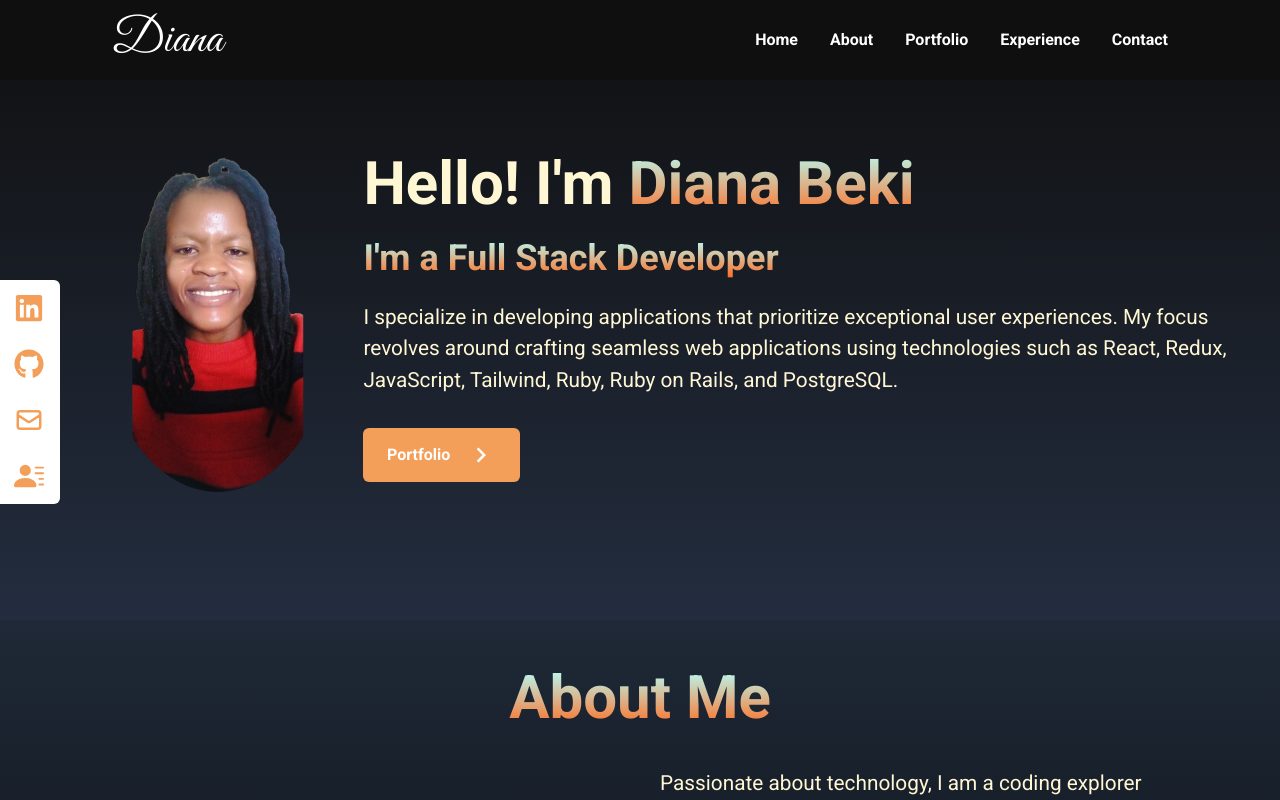
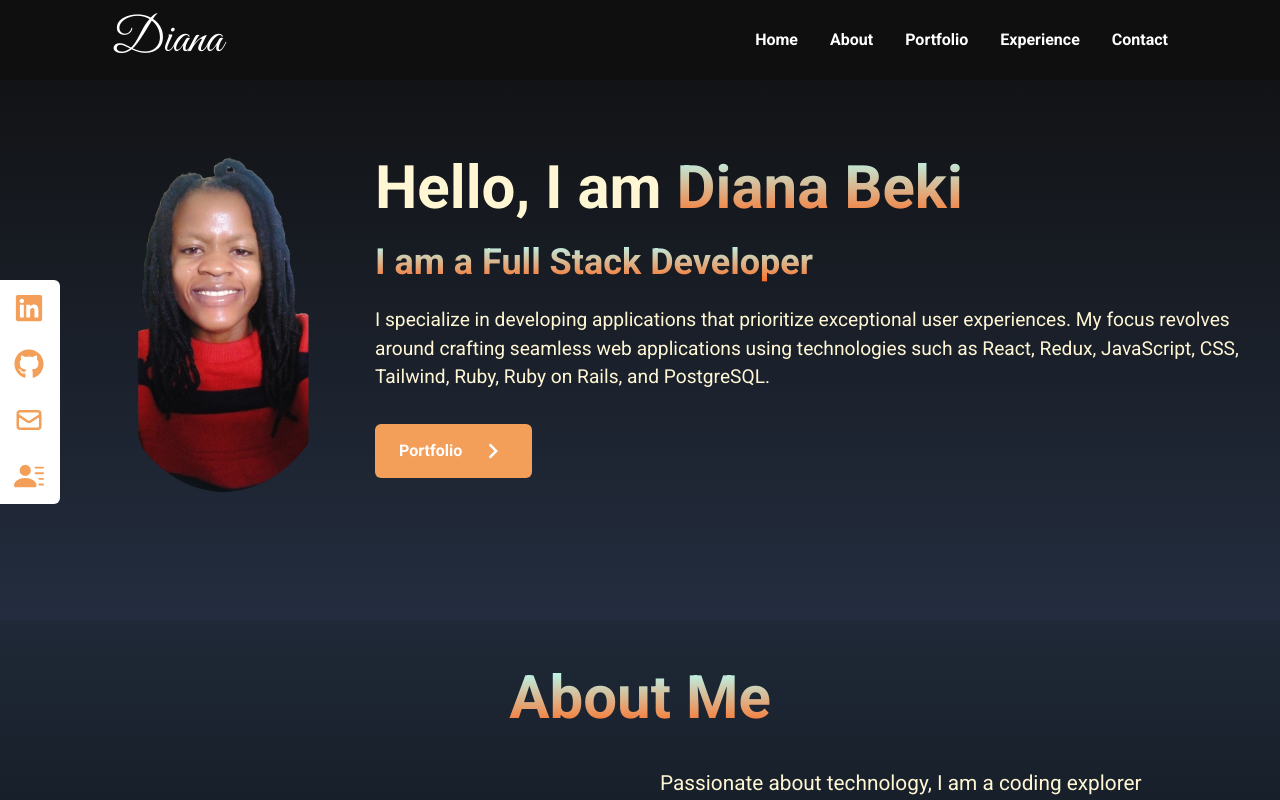
Before and after one commit to DianaBeki/my-portfolio-react, a React (Create React App) app: page / in a window 1280 px wide. Shown: the top 800 px of the page. Built offline with nearby package versions, Linux system fonts and the light colour scheme.

Commit message:
Update text size

```diff
--- a/src/components/Home.jsx
+++ b/src/components/Home.jsx
@@ -11,15 +11,21 @@ const Home = () => (
       </div>
       <div className="flex flex-col justify-center gap-2 md:gap-6 md:ml-3 lg:ml-6">
         <p className="text-[#FFF7D4] text-2xl md:text-3xl lg:text-6xl font-bold mt-2 md:mt-10">
-          Hello! I'm
+          Hello, I am
           {' '}
           <span className="bg-clip-text bg-gradient-to-b from-[#B6FFFA] to-[#FF6C22] text-transparent">Diana Beki</span>
         </p>
         <h2 className="text-2xl md:text-4xl font-bold bg-clip-text bg-gradient-to-b from-[#B6FFFA] to-[#FF6C22] text-transparent">
-          I'm a Full Stack Developer
+          I am a Full Stack Developer
         </h2>
-        <p className="text-[#FFF7D4] text-[1.2rem] lg:text-[1.3rem]">
-          I specialize in developing applications that prioritize exceptional user experiences. My focus revolves around crafting seamless web applications using technologies such as React, Redux, JavaScript, Tailwind, Ruby, Ruby on Rails, and PostgreSQL.
+        <p className="text-[#FFF7D4] text-[1.2rem]">
+          I specialize in developing applications
+          that prioritize exceptional user
+          experiences. My focus revolves around
+          crafting seamless web applications
+          using technologies such as React,
+          Redux, JavaScript, CSS, Tailwind,
+          Ruby, Ruby on Rails, and PostgreSQL.
         </p>
         <div className="">
           <Link to="portfolio" smooth duration={500} offset={-75} type="button" className="text-white text-[16px] font-semibold w-fit px-2 py-1 md:px-6 md:py-3 md:my-2 flex  gap-1 md:gap-4 items-center rounded-md bg-[#F39F5A] hover:text-black hover:bg-[#CCC8AA] md:transition-transform md:transform md:hover:scale-110 hover:shadow-md hover:shadow-[#FFFFDD] md:duration-200 cursor-pointer">
```
